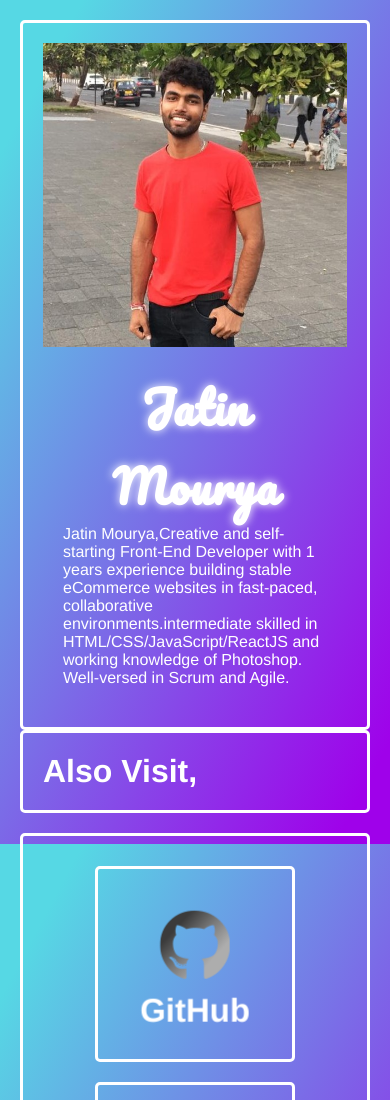
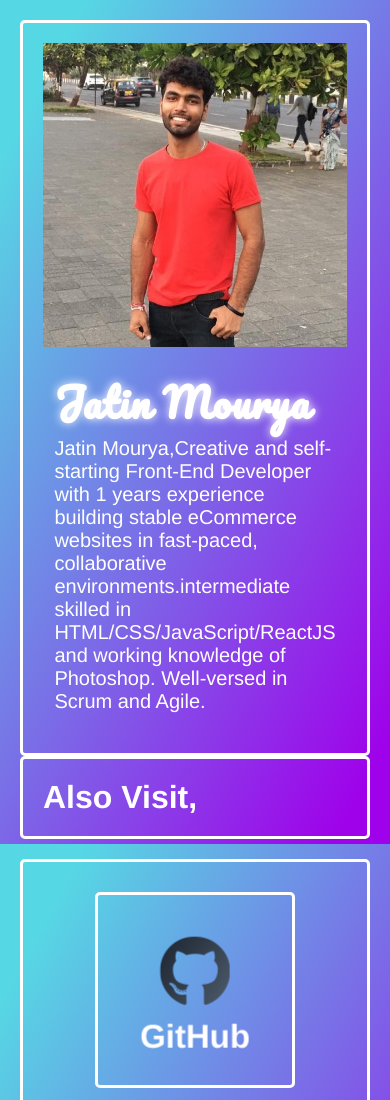
Before and after one commit to jatinmourya/mysites, a plain HTML site: page index.html in a window 390 px wide. Shown: the top 1100 px of the page. Drawn offline with Linux system fonts and the light colour scheme.

Commit message:
Update style.css

```diff
--- a/style.css
+++ b/style.css
@@ -6,7 +6,6 @@ box-sizing: border-box;
   transition: all 0.4s;
   font-family: 'helvetica', sans-serif;
 }
-
 body {
   background-image: linear-gradient(118.20925283473457deg, rgba(86, 216, 228, 1) 9.80078125%, rgba(159, 1, 234, 1) 93.49869791666666%);
   background-attachment: fixed;
@@ -16,7 +15,6 @@ body {
   flex-direction: column;
   justify-content: center;
 }
-
 .container,
 .container2,
 .intro,
@@ -25,7 +23,9 @@ body {
 .contnt {
   padding: 50px;
 }
-
+.container2 {
+  padding-top: 0;
+}
 .intro,
 .second,
 .boxes,
@@ -33,11 +33,9 @@ body {
   border: 5px solid white;
   border-radius: 5px;
 }
-
 .contnt {
   margin: 0 0 50px 0;
 }
-
 .container {
   position: relative;
   height: auto;
@@ -47,7 +45,6 @@ body {
   justify-content: center;
   align-items: center;
 }
-
 .intro {
   height: auto;
   width: 100%;
@@ -55,7 +52,6 @@ body {
   justify-content: center;
   align-items: center;
 }
-
 .intro1,
 .intro2 {
   height: 70%;
@@ -64,53 +60,42 @@ body {
   align-items: flex-start;
   justify-content: center;
 }
-
 .intro1 {
   align-items: center;
   width: 900px;
 }
-
-
-
 .intro2 p {
-  font-size: 18px;
+  font-size: 20px;
 }
-
 .intro:hover,
 .second:hover,
 .contnt:hover {
   box-shadow: 0 0 30px rgba(0, 0, 0, 0.4);
 }
-
 .intro img {
   padding-bottom: 0;
   width: 100%;
   object-fit: cover;
 }
-
 .intro h1 {
   letter-spacing: 1px;
-  font-size: 45px;
+  font-size: 40px;
   font-family: 'Pacifico', cursive;
   cursor: default;
   width: auto;
   text-align: center;
-
   text-shadow: 0 0 10px rgb(255, 255, 255);
 }
-
 .contnt {
   width: 100%;
 }
-
 .second {
+  width: 100% ;
   display: flex;
   justify-content: center;
   align-items: center;
   flex-wrap: wrap;
 }
-
-
 .boxes {
   margin: 10px;
   padding: 20px;
@@ -122,9 +107,7 @@ body {
   flex-direction: column;
   justify-content: center;
   align-items: center;
-
 }
-
 .circle {
   transform: translateZ(30px);
   height: 150px;
@@ -134,31 +117,25 @@ body {
   justify-content: center;
   align-items: center;
 }
-
 .circle .fab {
   margin: 10px 0;
   font-size: 100px;
-  background-image: linear-gradient(300deg, rgb(215, 255, 170) 6.3%, rgb(159, 1, 234) 95.19%);
+  background-image: linear-gradient(123deg, rgb(159, 1, 234) 6.3%, rgb(221, 248, 98) 95.19%);
   background-size: 100%;
   background-clip: text;
   -webkit-text-fill-color: transparent;
 }
-
 .circle .fa-github,
 .circle .fa-codepen {
-  background-image: linear-gradient(132.4342934334262deg, rgba(59, 59, 59, 1) 24.01171875%, rgba(120, 120, 120, 1) 47.99609375%, rgba(173, 173, 173, 1) 71.98046875%);
+  background-image: linear-gradient(123.24981198079126deg, rgba(37, 46, 58,1) 17.835937500000004%,rgba(71, 84, 99,1) 85.44010416666666%)  ;
 }
-
 .circle .fa-twitter {
-  background-image: linear-gradient(132.4342934334262deg, rgba(0, 179, 255, 1) 24.01171875%, rgba(117, 234, 255, 1) 54.09212239583333%, rgb(172, 172, 172) 71.98046875%);
+  background-image: linear-gradient(122.76569811671925deg, rgba(6, 227, 250,1) 14.4921875%,rgba(80, 119, 144,1) 83.76302083333333%);
 }
-
 @media only screen and (max-width:900px) {
-
   .contnt {
     margin: 0 0 20px 0;
   }
-
   .container,
   .container2,
   .intro,
@@ -167,52 +144,40 @@ body {
   .second  {
     padding: 20px;
   }
-
+  .container2 {
+    padding-top: 0;
+  }
   .intro,
   .second,
   .second .boxes,
   .contnt {
     border: 3px solid white;
   }
-
   .second {
     flex-wrap: wrap;
   }
-
-
   .intro {
     flex-direction: column;
   }
-
   .intro1 {
     height: auto;
     width: auto;
   }
-
   .intro1 img {
     height: 100%;
     width: 100%;
   }
-
   .intro2 {
     height: auto;
     flex-direction: column;
     align-items: flex-start;
   }
-  .intro2 p{
-    font-size: 16px;
-}
-  .intro2 h1{
-    font-size: 45px;
-}
   .second .boxes {
     width: 200px;
   }
-
   .boxes .circle {
     width: 100%;
   }
-
   .boxes .circle .fab {
     font-size: 70px;
     margin: 10px 0;
```
Lines whose indentation alone changed are shown as unchanged.
